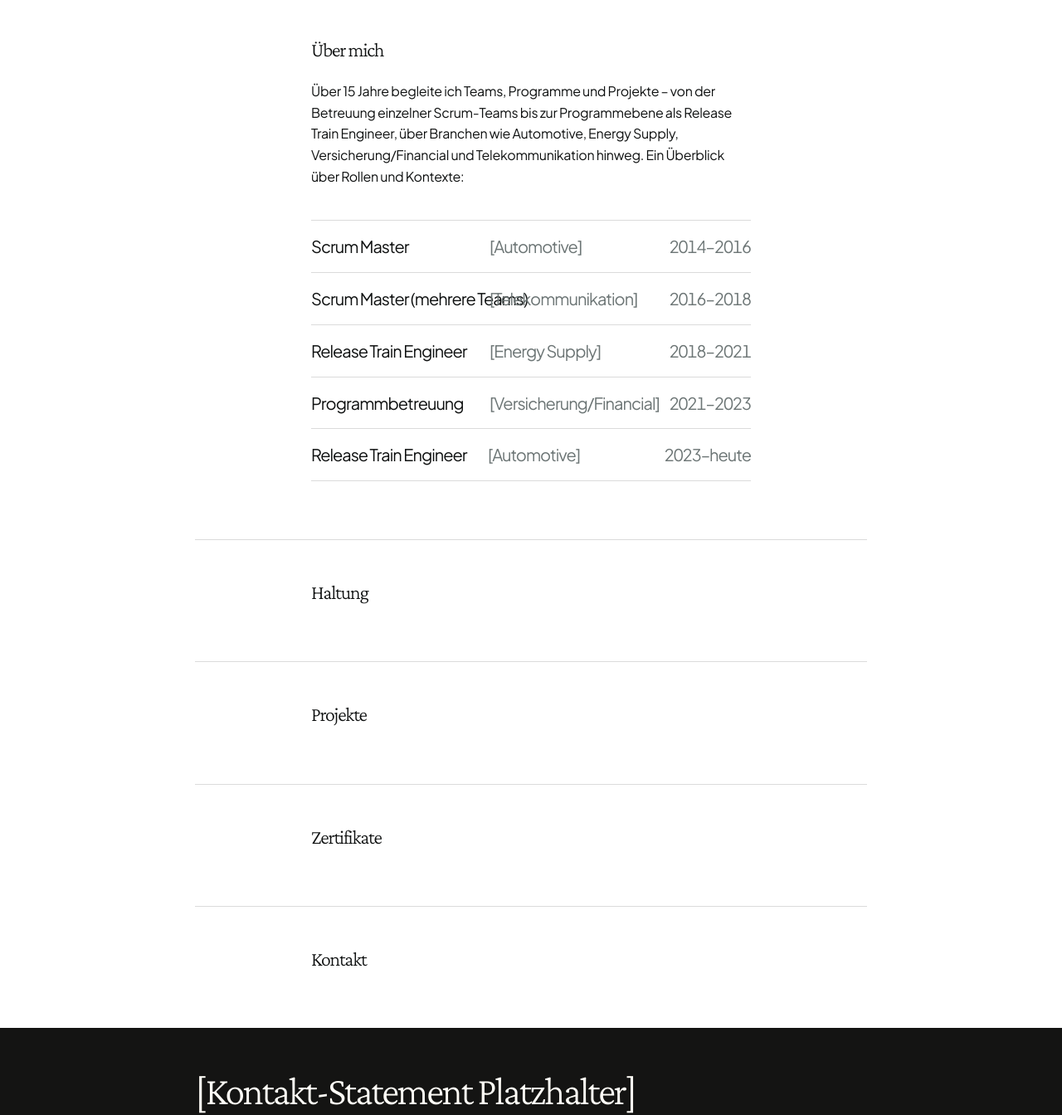
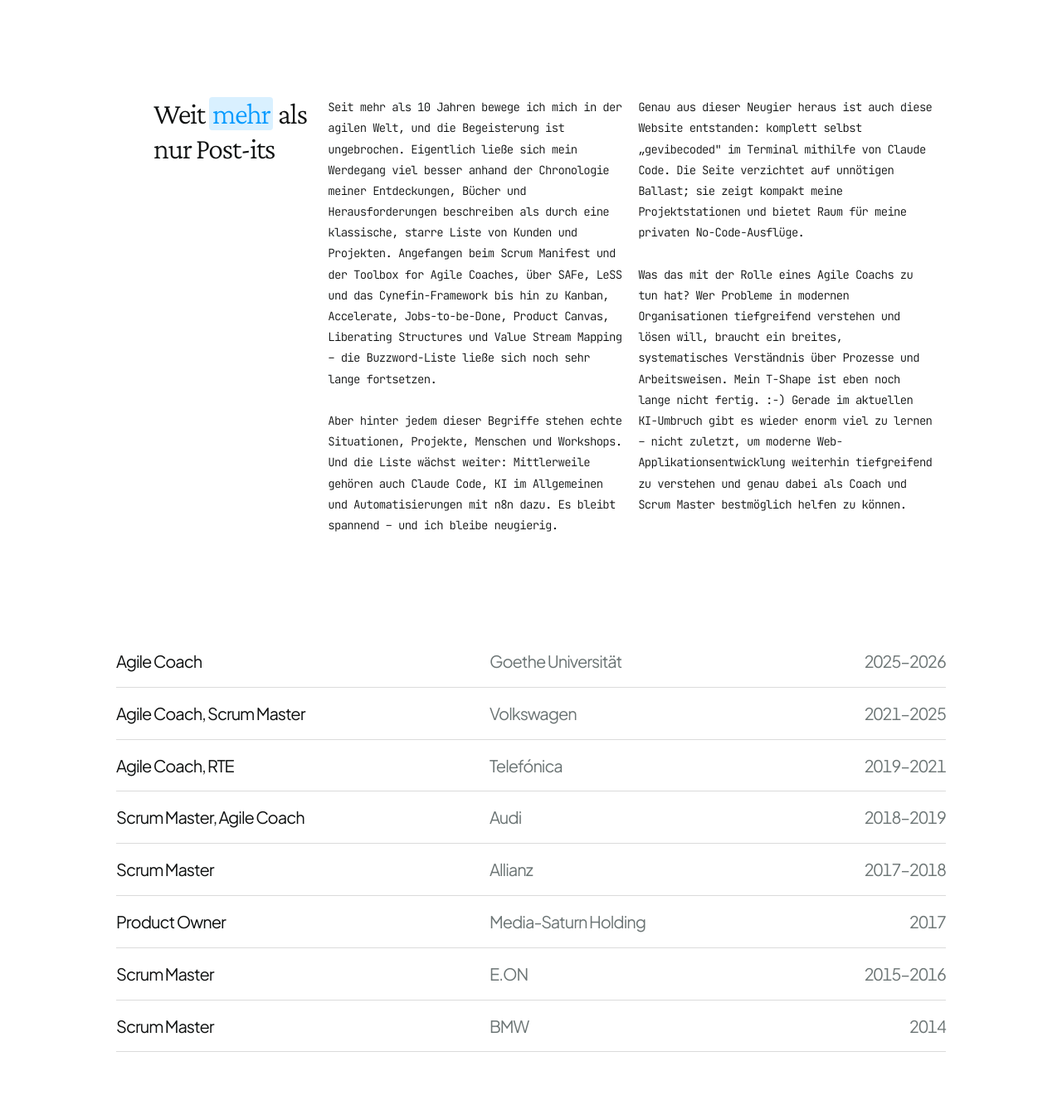
Before and after one commit to MattStreet28/its-me, a plain HTML site: page index.html in a window 1280 px wide. Shown: the part 408-1752 px from the top of the page at 83% size. Drawn offline with nearby package versions, Linux system fonts and the light colour scheme.

Commit message:
Add philosophy section and real work history
- New 3-column philosophy section "Weit mehr als nur Post-its"
- Bradley-inspired layout with serif headline + mono text
- Real work history table (Goethe Universität to BMW 2014)
- Removed placeholder intro text, kept full-width table
- Clean grid layout without positioning hacks

Co-Authored-By: Claude Sonnet 4.5 <noreply@anthropic.com>

```diff
--- a/index.html
+++ b/index.html
@@ -31,47 +31,73 @@
       </p>
     </section>
 
-    <section id="ueber-mich" class="section section-content" aria-labelledby="ueber-mich-title">
-      <h2 id="ueber-mich-title" class="section-title">Über mich</h2>
-      <p class="body-text vita-intro">
-        Über 15 Jahre begleite ich Teams, Programme und Projekte – von der Betreuung
-        einzelner Scrum-Teams bis zur Programmebene als Release Train Engineer, über
-        Branchen wie Automotive, Energy Supply, Versicherung/Financial und
-        Telekommunikation hinweg. Ein Überblick über Rollen und Kontexte:
-      </p>
+    <section id="haltung" class="section-philosophy" aria-labelledby="haltung-title">
+      <div class="philosophy-grid">
+        <h2 id="haltung-title" class="philosophy-headline">Weit <span class="highlight">mehr</span> als<br>nur Post-its</h2>
 
+        <div class="philosophy-text philosophy-text-left">
+          <p>
+            Seit mehr als 10 Jahren bewege ich mich in der agilen Welt, und die Begeisterung ist ungebrochen. Eigentlich ließe sich mein Werdegang viel besser anhand der Chronologie meiner Entdeckungen, Bücher und Herausforderungen beschreiben als durch eine klassische, starre Liste von Kunden und Projekten. Angefangen beim Scrum Manifest und der Toolbox for Agile Coaches, über SAFe, LeSS und das Cynefin-Framework bis hin zu Kanban, Accelerate, Jobs-to-be-Done, Product Canvas, Liberating Structures und Value Stream Mapping – die Buzzword-Liste ließe sich noch sehr lange fortsetzen.
+          </p>
+          <p>
+            Aber hinter jedem dieser Begriffe stehen echte Situationen, Projekte, Menschen und Workshops. Und die Liste wächst weiter: Mittlerweile gehören auch Claude Code, KI im Allgemeinen und Automatisierungen mit n8n dazu. Es bleibt spannend – und ich bleibe neugierig.
+          </p>
+        </div>
+
+        <div class="philosophy-text philosophy-text-right">
+          <p>
+            Genau aus dieser Neugier heraus ist auch diese Website entstanden: komplett selbst „gevibecoded" im Terminal mithilfe von Claude Code. Die Seite verzichtet auf unnötigen Ballast; sie zeigt kompakt meine Projektstationen und bietet Raum für meine privaten No-Code-Ausflüge.
+          </p>
+          <p>
+            Was das mit der Rolle eines Agile Coachs zu tun hat? Wer Probleme in modernen Organisationen tiefgreifend verstehen und lösen will, braucht ein breites, systematisches Verständnis über Prozesse und Arbeitsweisen. Mein T-Shape ist eben noch lange nicht fertig. :-) Gerade im aktuellen KI-Umbruch gibt es wieder enorm viel zu lernen – nicht zuletzt, um moderne Web-Applikationsentwicklung weiterhin tiefgreifend zu verstehen und genau dabei als Coach und Scrum Master bestmöglich helfen zu können.
+          </p>
+        </div>
+      </div>
+    </section>
+
+    <section id="ueber-mich" class="section-work-history">
       <ul class="work-history" role="list">
         <li class="work-table-row">
-          <span class="work-role">Scrum Master</span>
-          <span class="work-company">[Automotive]</span>
-          <span class="work-year">2014–2016</span>
+          <span class="work-role">Agile Coach</span>
+          <span class="work-company">Goethe Universität</span>
+          <span class="work-year">2025–2026</span>
         </li>
         <li class="work-table-row">
-          <span class="work-role">Scrum Master (mehrere Teams)</span>
-          <span class="work-company">[Telekommunikation]</span>
-          <span class="work-year">2016–2018</span>
+          <span class="work-role">Agile Coach, Scrum Master</span>
+          <span class="work-company">Volkswagen</span>
+          <span class="work-year">2021–2025</span>
         </li>
         <li class="work-table-row">
-          <span class="work-role">Release Train Engineer</span>
-          <span class="work-company">[Energy Supply]</span>
-          <span class="work-year">2018–2021</span>
+          <span class="work-role">Agile Coach, RTE</span>
+          <span class="work-company">Telefónica</span>
+          <span class="work-year">2019–2021</span>
         </li>
         <li class="work-table-row">
-          <span class="work-role">Programmbetreuung</span>
-          <span class="work-company">[Versicherung/Financial]</span>
-          <span class="work-year">2021–2023</span>
+          <span class="work-role">Scrum Master, Agile Coach</span>
+          <span class="work-company">Audi</span>
+          <span class="work-year">2018–2019</span>
         </li>
         <li class="work-table-row">
-          <span class="work-role">Release Train Engineer</span>
-          <span class="work-company">[Automotive]</span>
-          <span class="work-year">2023–heute</span>
+          <span class="work-role">Scrum Master</span>
+          <span class="work-company">Allianz</span>
+          <span class="work-year">2017–2018</span>
+        </li>
+        <li class="work-table-row">
+          <span class="work-role">Product Owner</span>
+          <span class="work-company">Media-Saturn Holding</span>
+          <span class="work-year">2017</span>
+        </li>
+        <li class="work-table-row">
+          <span class="work-role">Scrum Master</span>
+          <span class="work-company">E.ON</span>
+          <span class="work-year">2015–2016</span>
+        </li>
+        <li class="work-table-row">
+          <span class="work-role">Scrum Master</span>
+          <span class="work-company">BMW</span>
+          <span class="work-year">2014</span>
         </li>
       </ul>
-    </section>
-
-    <section id="haltung" class="section section-content" aria-labelledby="haltung-title">
-      <h2 id="haltung-title" class="section-title">Haltung</h2>
-      <!-- Platzhalter: Perspektive, Gedanken zu KI & Zukunft agilen Arbeitens -->
     </section>
 
     <section id="projekte" class="section section-content" aria-labelledby="projekte-title">
--- a/styles.css
+++ b/styles.css
@@ -389,11 +389,19 @@ main {
    9. Work-History-Tabelle (Flexbox, 3 Spalten)
    ========================================================================== */
 
+.section-work-history {
+  padding-top: var(--space-section-top);
+  padding-bottom: var(--space-section-bottom);
+  padding-left: var(--container-padding-desktop);
+  padding-right: var(--container-padding-desktop);
+  max-width: none;
+  scroll-margin-top: calc(var(--navbar-height) + var(--space-page-top));
+}
+
 .work-history {
   list-style: none;
-  margin: 40px 0 0;
+  margin: 0;
   padding: 0;
-  border-top: 1px solid var(--color-border);
 }
 
 .work-table-row {
@@ -438,7 +446,53 @@ main {
 }
 
 /* ==========================================================================
-   10. Footer
+   10. Philosophy Section (3-Spalten-Layout)
+   ========================================================================== */
+
+.section-philosophy {
+  padding-top: 120px;
+  padding-bottom: var(--space-section-bottom);
+  padding-left: var(--container-padding-desktop);
+  padding-right: var(--container-padding-desktop);
+  scroll-margin-top: calc(var(--navbar-height) + var(--space-page-top));
+}
+
+.philosophy-grid {
+  display: grid;
+  grid-template-columns: 1fr 1.5fr 1.5fr;
+  gap: 18px;
+  max-width: calc(100% - 15px);
+}
+
+.philosophy-headline {
+  font-family: var(--font-serif);
+  font-size: 36px;
+  font-weight: 300;
+  line-height: 1.15;
+  letter-spacing: -1.5px;
+  color: var(--color-almost-black);
+  padding-left: 45px;
+}
+
+.philosophy-text {
+  font-family: var(--font-mono);
+  font-size: var(--fs-mono);
+  font-weight: var(--fw-mono);
+  line-height: var(--lh-mono);
+  letter-spacing: var(--ls-mono);
+  color: var(--color-text);
+}
+
+.philosophy-text p {
+  margin: 0 0 1.8em 0;
+}
+
+.philosophy-text p:last-child {
+  margin-bottom: 0;
+}
+
+/* ==========================================================================
+   11. Footer
    ========================================================================== */
 
 .site-footer {
@@ -459,7 +513,7 @@ main {
 }
 
 /* ==========================================================================
-   11. Responsive
+   12. Responsive
    ========================================================================== */
 
 @media (max-width: 600px) {
@@ -471,6 +525,16 @@ main {
   .section-hero {
     padding-left: var(--hero-padding-mobile);
     padding-right: var(--hero-padding-mobile);
+  }
+
+  .section-philosophy {
+    padding-left: var(--container-padding-mobile);
+    padding-right: var(--container-padding-mobile);
+  }
+
+  .section-work-history {
+    padding-left: var(--container-padding-mobile);
+    padding-right: var(--container-padding-mobile);
   }
 
   .navbar {
@@ -498,6 +562,16 @@ main {
     text-align: left;
   }
 
+  .philosophy-grid {
+    grid-template-columns: 1fr;
+    gap: 24px;
+    max-width: 100%;
+  }
+
+  .philosophy-headline {
+    padding-left: 0;
+  }
+
   :root {
     --fs-hero: 34px;
     --ls-hero: -1.6px;
@@ -508,14 +582,37 @@ main {
   }
 }
 
+@media (min-width: 601px) and (max-width: 1023px) {
+  .philosophy-grid {
+    grid-template-columns: 1fr 1fr;
+    gap: 32px;
+    max-width: 100%;
+  }
+
+  .philosophy-headline {
+    grid-column: 1 / -1;
+    padding-left: 0;
+  }
+}
+
 @media (min-width: 1024px) {
   :root {
     --container-padding-desktop: 140px;
   }
+
+  .section-philosophy {
+    padding-left: var(--container-padding-desktop);
+    padding-right: var(--container-padding-desktop);
+  }
+
+  .section-work-history {
+    padding-left: var(--container-padding-desktop);
+    padding-right: var(--container-padding-desktop);
+  }
 }
 
 /* ==========================================================================
-   12. Motion Preferences
+   13. Motion Preferences
    ========================================================================== */
 
 @media (prefers-reduced-motion: reduce) {
```
